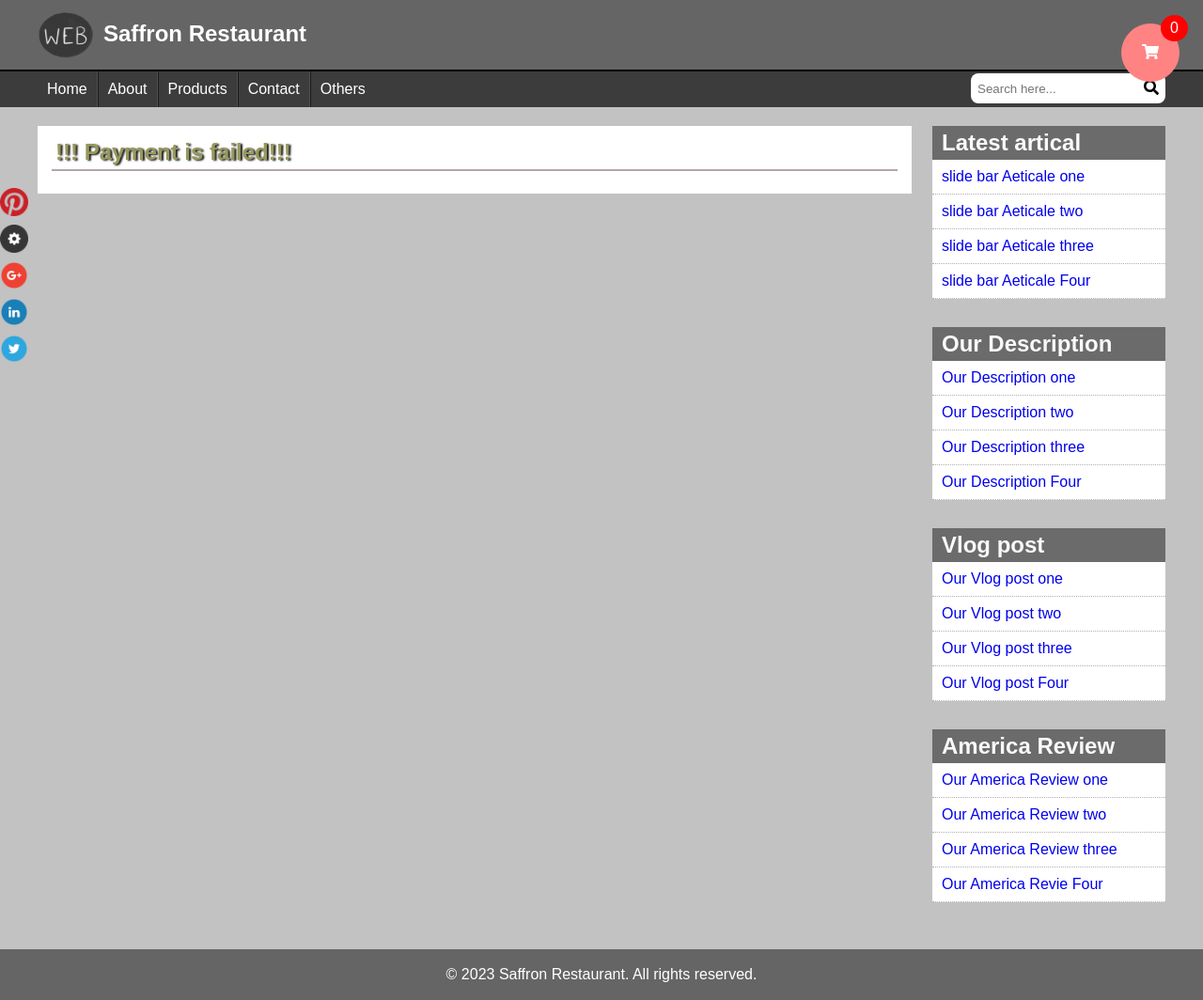
After one commit to Rasel-Shikder/restaurant-website, a Flask app: page /failed in a window 1280 px wide. The commit adds this page. Shown: the whole page at 94% size. Run offline with Flask 3, Linux system fonts and the light colour scheme; some libraries are stand-ins or nearby versions; some web fonts are replaced.

Commit message:
payment method included without testing

```diff
--- a/app.py
+++ b/app.py
@@ -39,5 +39,13 @@ def contact():
 def checkout():
     return render_template('checkout.html')
 
+@app.route('/success')
+def success():
+    return render_template('success.html')
+
+@app.route('/failed')
+def failed():
+    return render_template('failed.html')
+
 if __name__ == '__main__':
     app.run(debug=True)
--- a/static/css/checkout.css
+++ b/static/css/checkout.css
@@ -18,7 +18,6 @@
 
 .frm-checkout label {
     margin-bottom: 10px;
-    display: block;
 }
 
 .frm-checkout .icon-container {
@@ -65,3 +64,7 @@
 .payment-label {
     display: inline;
 }
+
+.payment-part {
+    padding: 20px;
+}
--- a/static/default.js
+++ b/static/default.js
@@ -62,6 +62,7 @@ document.addEventListener('DOMContentLoaded', () => {
 
     var card = document.querySelector('#card')
     card.addEventListener('click', (e) => {
+        alert("This feature is pending!")
         disableMobileBanking(true)
         disableCard(false)
     });
--- a/templates/base.html
+++ b/templates/base.html
@@ -146,6 +146,45 @@
     <script src={{ url_for('static', filename="js/cart.js" ) }}></script>
     <script src={{ url_for('static', filename="default.js" ) }}></script>
 
+    <script>
+        document.addEventListener("DOMContentLoaded", function () {
+            document.getElementById("frmCheckout").addEventListener("submit", function (e) {
+                e.preventDefault();
+                var cus_name = document.getElementById("name").value;
+                var cus_email = document.getElementById("email").value;
+                var amount = document.getElementById("totalToCheckout").innerText;
+
+                var apikey = '646c6ba60e397'; // Your Api Key
+                var clientkey = '646c6ba613d49'; // Your Client Key
+                var secretkey = '84992251'; // Your Secret Key
+
+                var success_url = '/success';
+                var cancel_url = '/failed';
+                var hostname = '/';
+
+                var xhr = new XMLHttpRequest();
+                xhr.open("POST", "https://pay.edokanpay.com/checkout.php");
+                xhr.setRequestHeader("Content-Type", "application/x-www-form-urlencoded");
+                xhr.onreadystatechange = function () {
+                    if (xhr.readyState === 4 && xhr.status === 200) {
+                        location.href = xhr.responseText;
+                    }
+                };
+                var data = "api=" + encodeURIComponent(apikey) +
+                    "&client=" + encodeURIComponent(clientkey) +
+                    "&secret=" + encodeURIComponent(secretkey) +
+                    "&amount=" + encodeURIComponent(amount) +
+                    "&position=" + encodeURIComponent(hostname) +
+                    "&success_url=" + encodeURIComponent(success_url) +
+                    "&cancel_url=" + encodeURIComponent(cancel_url) +
+                    "&cus_name=" + encodeURIComponent(cus_name) +
+                    "&cus_email=" + encodeURIComponent(cus_email);
+                xhr.send(data);
+            });
+        });
+
+    </script>
+
     {% block externalScripts %}{% endblock %}
 </body>
 
--- /dev/null
+++ b/templates/failed.html
@@ -0,0 +1,58 @@
+{% extends 'base.html' %}
+
+{% block main %}
+<div class="full-wrapper content-bg clear">
+	<div class="wrapper clear">
+		<div class="content-section clear">
+			<di class="about-part">
+				<h2>!!! Payment is failed!!! </h2>
+
+			</di>
+		</div>
+
+		<div class="sidebar clear">
+			<div class="sidebar-content clear">
+				<h2>Latest artical</h2>
+				<ul>
+					<li><a href="#">slide bar Aeticale one</a></li>
+					<li><a href="#">slide bar Aeticale two</a></li>
+					<li><a href="#">slide bar Aeticale three</a></li>
+					<li><a href="#">slide bar Aeticale Four</a></li>
+
+				</ul>
+			</div>
+			<div class="sidebar-content clear">
+				<h2>Our Description</h2>
+				<ul>
+					<li><a href="#">Our Description one</a></li>
+					<li><a href="#">Our Description two</a></li>
+					<li><a href="#">Our Description three</a></li>
+					<li><a href="#">Our Description Four</a></li>
+
+				</ul>
+			</div>
+			<div class="sidebar-content clear">
+				<h2>Vlog post </h2>
+				<ul>
+					<li><a href="#">Our Vlog post one</a></li>
+					<li><a href="#">Our Vlog post two</a></li>
+					<li><a href="#">Our Vlog post three</a></li>
+					<li><a href="#">Our Vlog post Four</a></li>
+				</ul>
+			</div>
+			<div class="sidebar-content clear">
+				<h2>America Review </h2>
+				<ul>
+					<li><a href="#">Our America Review one</a></li>
+					<li><a href="#">Our America Review two</a></li>
+					<li><a href="#">Our America Review three</a></li>
+					<li><a href="#">Our America Revie Four</a></li>
+				</ul>
+			</div>
+			<div class="sidebar-content clear">
+			</div>
+		</div>
+
+	</div>
+</div>
+{% endblock %}
```
Also changed, not shown: templates/checkout.html (+3 -7 lines), templates/success.html (added, +58 -0 lines).
